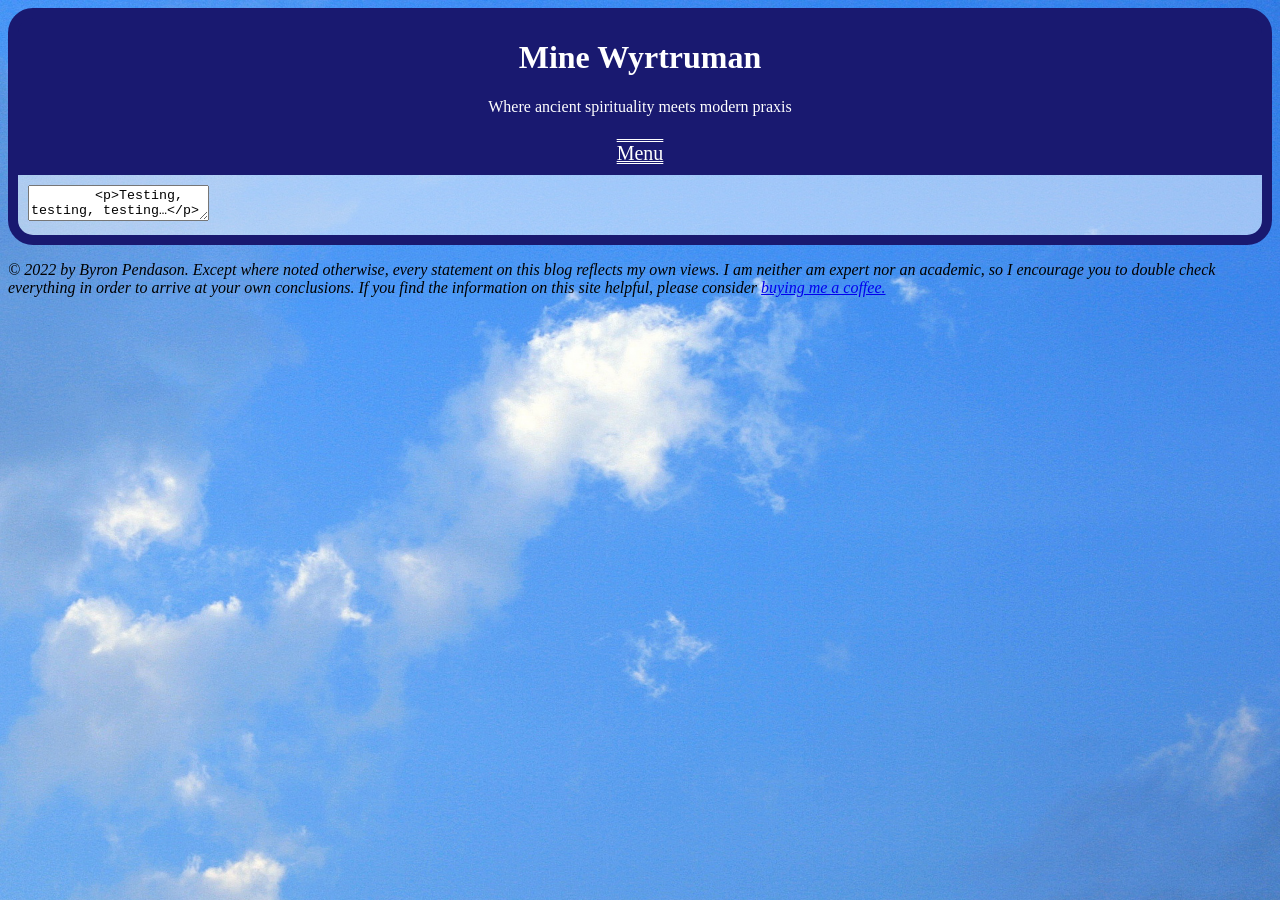
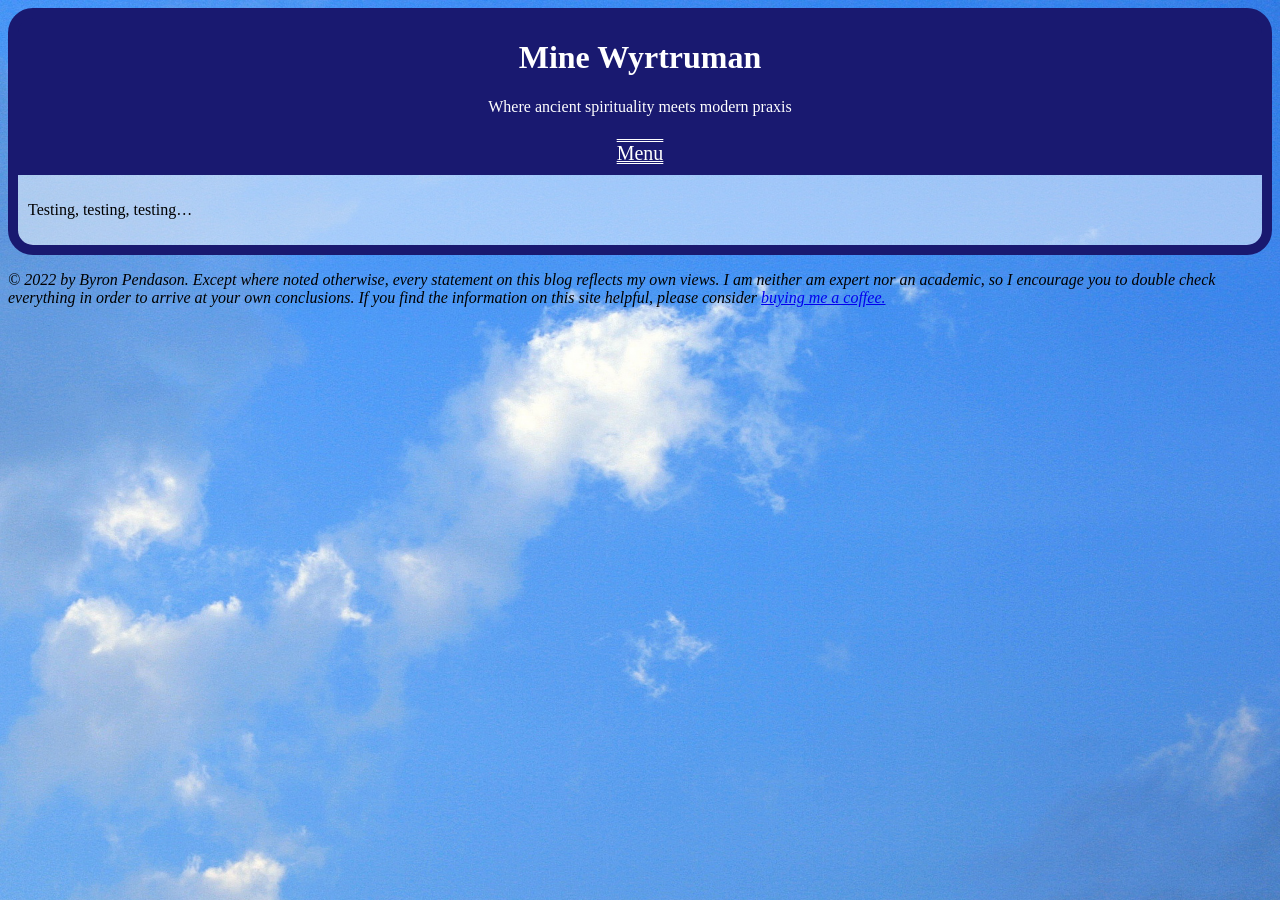
Before and after one commit to byronpendason/byronpendason.github.io, a Jekyll site: the page built from _games/index.md, in a window 1280 px wide. Built offline with Jekyll 4.4.1, drawn with Linux system fonts in a browser that asks for light colours; comment, search, counter and statistics services are not loaded.

Commit message:
Update game.md

```diff
--- a/_layouts/game.md
+++ b/_layouts/game.md
@@ -1,10 +1,11 @@
 ---
 layout: default
 ---
-    <textarea markdown={% if page.title != "Games Index" %}0 id="source" style='display:none`{% else %}1{% endif %}>
+
+{% if page.title != "Games Index" %}
+    <textarea markdown=0 id="source" style='display:none`>
         {{ content }}
     </textarea>
-{% if page.title != "Games Index" %}
     <div id='game' />
     <script src='js/ficdown.js'></script>
     <script>
@@ -15,4 +16,6 @@ layout: default
       });
       player.play();
     </script>
+{% else %}
+    {{ content }}
 {% endif %}
```
